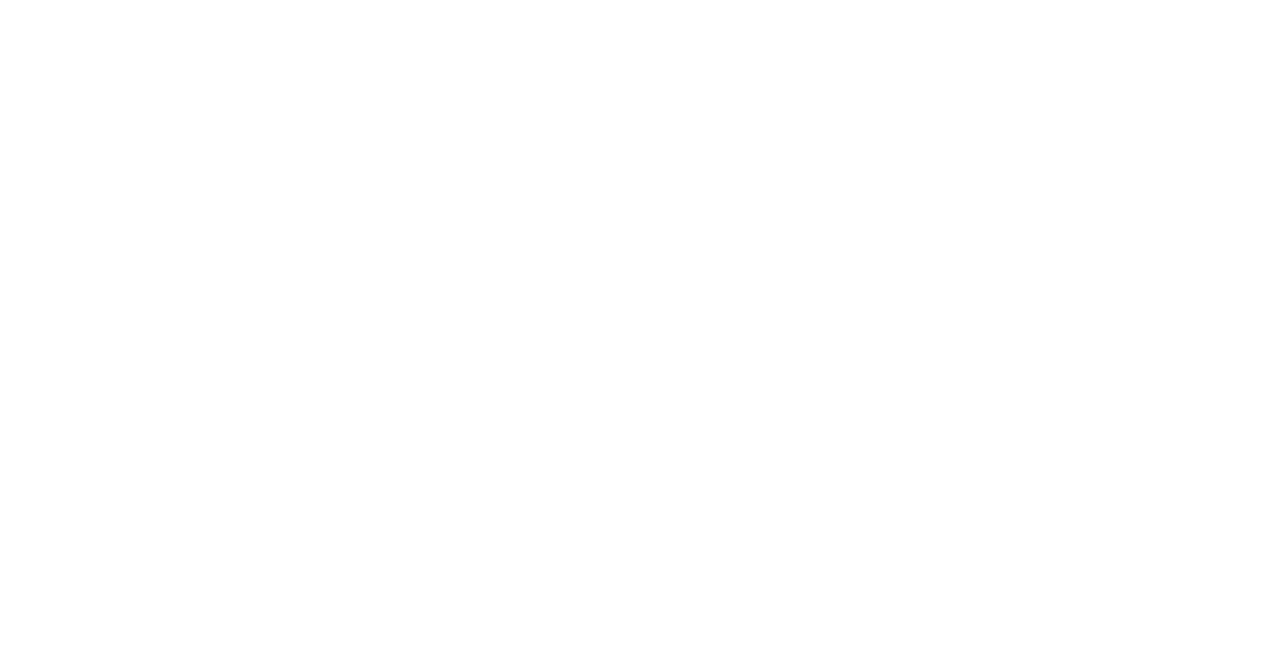
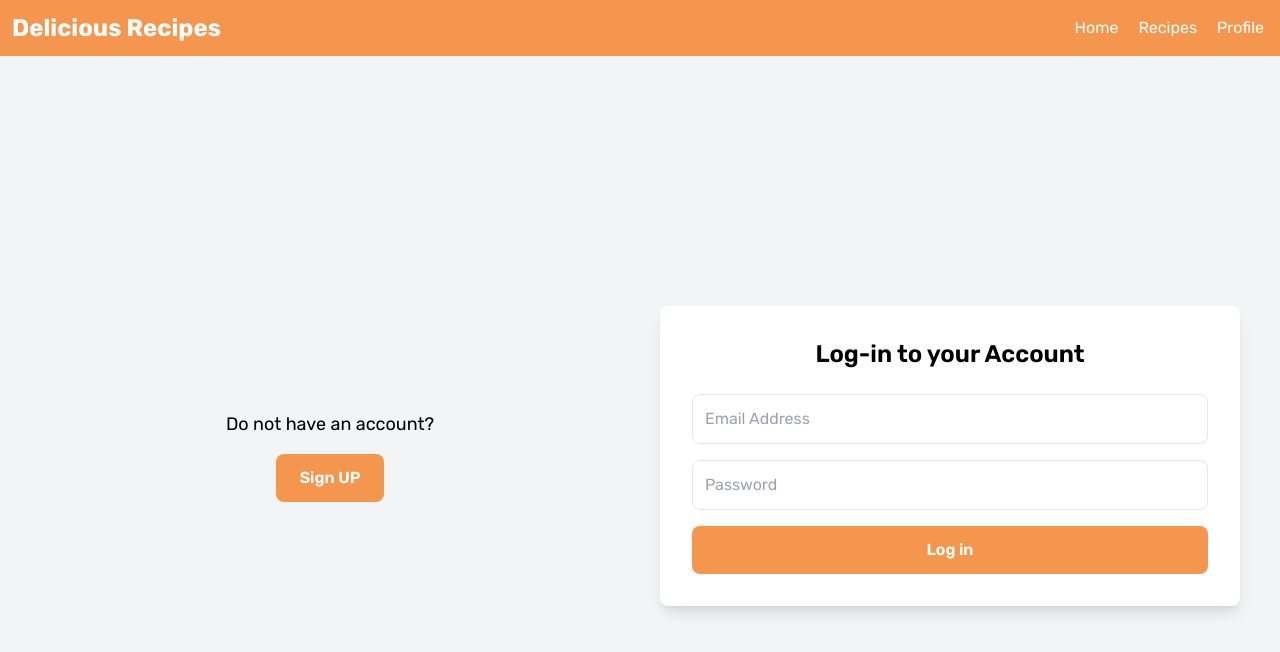
Before and after one commit to ayusmanmindfire/recipe-frontend, a React (Create React App) app: page /login in a window 1280 px wide. Before the commit this address had no page. Shown: the top 652 px of the page. Built offline with nearby package versions, Linux system fonts and the light colour scheme.

Commit message:
feat: Add login page

```diff
--- a/package.json
+++ b/package.json
@@ -9,6 +9,7 @@
     "axios": "^1.7.7",
     "formik": "^2.4.6",
     "react": "^18.3.1",
+    "react-cookie": "^7.2.1",
     "react-dom": "^18.3.1",
     "react-router-dom": "^6.26.2",
     "react-scripts": "5.0.1",
--- a/src/index.js
+++ b/src/index.js
@@ -6,16 +6,21 @@
 import { BrowserRouter, Route, Routes } from 'react-router-dom';
 import { RecipesPage } from './pages/RecipesPage';
 import { SignUp } from './pages/SignUp';
+import { Login } from './pages/Login';
+import { CookiesProvider } from 'react-cookie';
 
 const root = ReactDOM.createRoot(document.getElementById('root'));
 root.render(
+  <CookiesProvider>
   <BrowserRouter>
     <Routes>
       <Route path='/' element={<App />} />
       <Route path='/recipes' element={<RecipesPage/>}/>
       <Route path='/signup' element={<SignUp/>}/>
+      <Route path='/login' element={<Login/>}/>
     </Routes>
   </BrowserRouter>
+  </CookiesProvider>
 );
 
 // If you want to start measuring performance in your app, pass a function
--- /dev/null
+++ b/src/pages/Login.jsx
@@ -0,0 +1,122 @@
+import axios from "axios";
+import { Navbar } from "../components/Navbar"
+import { useFormik } from "formik";
+import { userApi } from "../utils/apiPaths";
+import { useState } from "react";
+import { useNavigate } from "react-router-dom";
+import { useCookies } from "react-cookie";
+
+//formik validation function
+const validate=(values)=>{
+    const errors={}
+    if (!values.email) {
+        errors.email = "Email is required";
+    } else if (!/^[A-Z0-9._%+-]+@[A-Z0-9.-]+\.[A-Z]{2,4}$/i.test(values.email)) {
+        errors.email = "Invalid email address";
+    }
+
+    if (!values.password) {
+        errors.password = "Password is required";
+    } else if (!/^(?=.*[!@#$%^&*(),.?":{}|<>])[a-zA-Z0-9!@#$%^&*(),.?":{}|<>]{8,30}$/.test(values.password)) {
+        errors.password = "Password should be 8-30 characters and contain at least one special character";
+    }
+
+    return errors;
+}
+
+export const Login=()=>{
+    const [apiError,setApiError]=useState("");
+    const [cookies, setCookie] = useCookies(['user']);
+    const navigate=useNavigate();
+    const formik=useFormik({
+        initialValues:{
+            email:"",
+            password:""
+        },
+        validate,
+        onSubmit:async(values)=>{
+            try {
+                const response=await axios.post(userApi.loginUser,values,{
+                    headers:{
+                        "Content-Type":"Application/json"
+                    }
+                })
+                console.log(response.data)
+                setCookie("Authorization",response.data.data)
+                setApiError("");
+                navigate('/recipes');
+            } catch (error) {
+                if(error.response)
+                    setApiError(error.response.data.message||"Something went wrong")
+                else
+                    setApiError("Network error")
+            }
+        }
+    })
+    return(
+        <>
+            <Navbar />
+            <div className="section-container grid grid-cols-1 items-center gap-10 md:h-screen md:grid-cols-2 p-10 font-Rubik bg-gray-100 ">
+                 {/*Signup option */}
+                 <div className="flex flex-col items-center justify-center space-y-4">
+                    <p className="text-lg">Do not have an account?</p>
+                    <button
+                        className="bg-primary hover:bg-hoverPrimary text-white py-3 px-6 rounded-lg font-semibold"
+                        onClick={() => navigate('/signup')}
+                    >
+                        Sign UP
+                    </button>
+                </div>
+                {/* Form Container */}
+                <div className="form-container w-full bg-white p-8 rounded-lg shadow-lg">
+                    <h2 className="text-2xl font-semibold mb-6 text-center">Log-in to your Account</h2>
+                    <form onSubmit={formik.handleSubmit} className="space-y-4">
+
+                        <div>
+                            <input
+                                type="email"
+                                placeholder="Email Address"
+                                name="email"
+                                id="email"
+                                onChange={formik.handleChange}
+                                value={formik.values.email}
+                                className="w-full p-3 border rounded-lg focus:outline-none focus:border-primary"
+                            />
+                            {formik.errors.email && (
+                                <div className="text-red-600 mt-1">{formik.errors.email}</div>
+                            )}
+                        </div>
+                        <div>
+                            <input
+                                type="password"
+                                placeholder="Password"
+                                name="password"
+                                id="password"
+                                onChange={formik.handleChange}
+                                value={formik.values.password}
+                                className="w-full p-3 border rounded-lg focus:outline-none focus:border-primary"
+                            />
+                            {formik.errors.password && (
+                                <div className="text-red-600 mt-1">{formik.errors.password}</div>
+                            )}
+                        </div>
+
+                        <button
+                            type="submit"
+                            className="w-full bg-primary hover:bg-hoverPrimary text-white py-3 rounded-lg font-semibold">
+                            Log in
+                        </button>
+
+                        {/* API Error Message */}
+                        {apiError && (
+                            <div className="text-red-600 mt-4 text-center">
+                                {apiError}
+                            </div>
+                        )}
+                    </form>
+                </div>
+
+            </div>
+        </>
+    )
+}
--- a/src/pages/RecipesPage.jsx
+++ b/src/pages/RecipesPage.jsx
@@ -3,19 +3,34 @@
 import { Navbar } from "../components/Navbar";
 import { RecipeCard } from "../components/RecipeCard";
 import { recipesApi } from "../utils/apiPaths";
+import { useCookies } from "react-cookie";
+import { useNavigate } from "react-router-dom";
 
 export const RecipesPage = () => {
     const [recipes, setRecipes] = useState([]); // State to hold the fetched recipes
     const [loading, setLoading] = useState(true); // State to handle loading state
     const [error, setError] = useState(null); // State to handle any error
+    const [cookies,setCookie]=useCookies(['user']);
+    const token=cookies.Authorization
+    const navigate=useNavigate();
 
     // Fetch recipes on component mount
     useEffect(() => {
         const fetchRecipes = async () => {
             try {
-                const response = await axios.get(recipesApi.getAllRecipes);
+                if(!token){
+                    navigate('/login');
+                    return
+                }
+                const response = await axios.get(recipesApi.getAllRecipes,{
+                    headers: {
+                        Authorization: `Bearer ${token}`, // Send token in header
+                    },
+                });
                 setRecipes(response.data.data);
             } catch (error) {
+                if(error.response.status===401)
+                    navigate('/login')
                 setError(error.response ? error.response.data.message : error.message);
             } finally {
                 setLoading(false);
--- a/src/pages/SignUp.jsx
+++ b/src/pages/SignUp.jsx
@@ -47,7 +47,7 @@
                         "Content-Type": "application/json",
                     },
                 });
-                console.log("Registration successful:", response.data);
+                // console.log("Registration successful:", response.data);
                 setApiError("");
                 navigate('/login'); //On successful registration navigate to login
             } catch (error) {
```
Also changed, not shown: src/assets/eggCooking.jpg (added), 1 other file (tests, documents, lock files or other folders).
